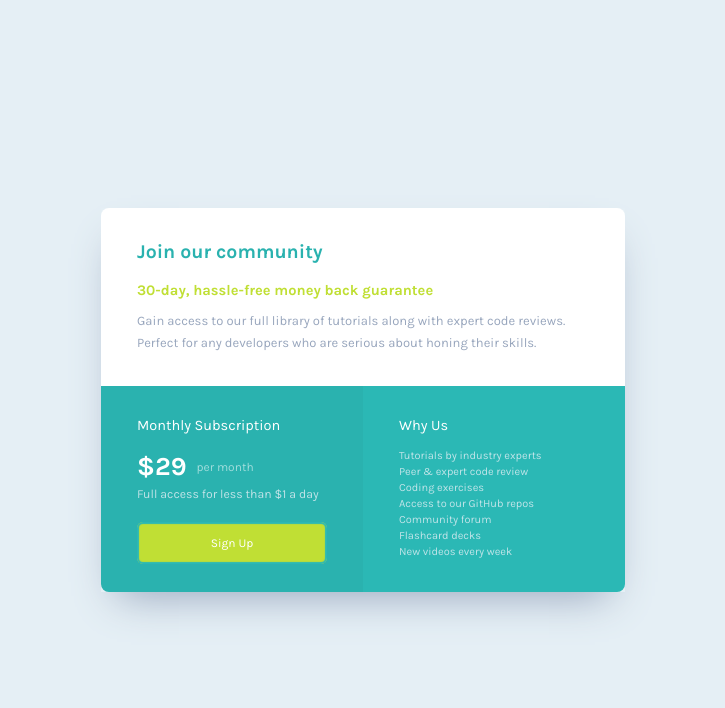
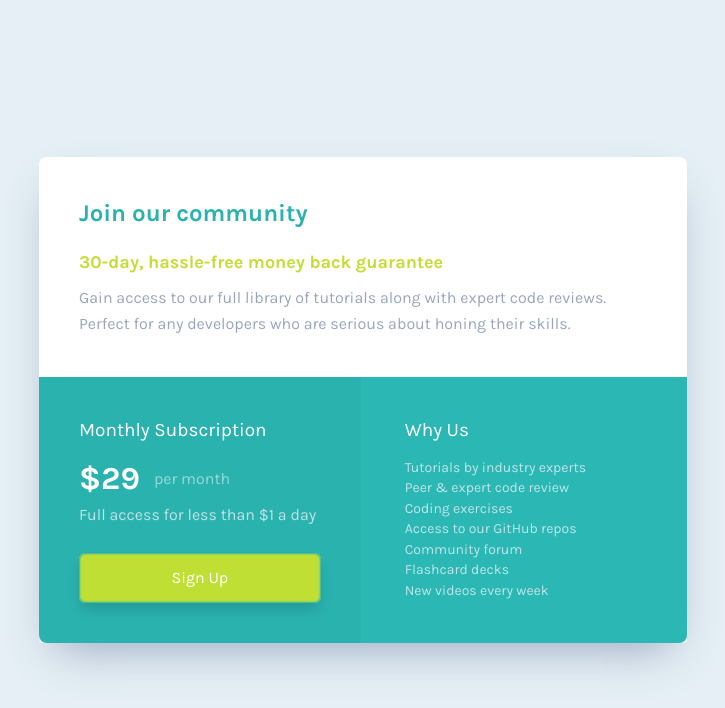
Before and after one commit to trybrito/single-price-grid-component, a React (Create React App) app: page / in a window 1280 px wide. Shown: the top 708 px of the page, without its empty margins (277-1002 px from the left). Built offline with nearby package versions, Linux system fonts and the light colour scheme.

Commit message:
refactor: desktop design

```diff
--- a/src/components/Button/styles.module.css
+++ b/src/components/Button/styles.module.css
@@ -4,7 +4,6 @@ button.btn-primary {
   @apply relative
   w-full
   p-[0.8125rem]
-  text-xs
   bg-primary-bright-yellow
   shadow-light-cyan-button
   rounded-md
--- a/src/pages/Home/styles.module.css
+++ b/src/pages/Home/styles.module.css
@@ -1,13 +1,12 @@
 main.card {
-  @apply w-131
+  @apply w-162
   shadow-card
   tablet:w-full;
 }
 
 div.top-card-container {
   @apply bg-neutral-white
-  px-9
-  py-8
+  p-10
   tablet:px-5
   tablet:pt-6
   tablet:pb-8
@@ -15,22 +14,24 @@ div.top-card-container {
 }
 
 div.top-card-container h1 {
-  @apply mb-[1.1875rem]
+  @apply mb-[1.3125rem]
   font-bold
   text-primary-cyan
   text-main-title
-  tablet:mb-5;
+  tablet:mb-5
+  tablet:text-tablet-main-title;
 }
 
 div.top-card-container div strong {
   @apply block
   text-strong-subtitle
   text-primary-bright-yellow
-  tablet:mb-3;
+  tablet:mb-3
+  tablet:text-tablet-strong-subtitle;
 }
 
 div.top-card-container div p {
-  @apply text-subtitle
+  @apply leading-[1.625rem]
   text-neutral-grayish-blue
   tablet:inline
   tablet:text-tablet-subtitle;
@@ -47,8 +48,7 @@ div.bottom-card-container {
 
 div.bottom-card-container section {
   @apply w-full
-  px-9
-  py-7
+  p-10
   tablet:p-5;
 }
 
@@ -63,9 +63,12 @@ div.bottom-card-container section.left-column {
   tablet:rounded-none;
 }
 
+section.left-column h2 {
+  @apply mb-[0.75rem];
+}
+
 section.left-column div p {
-  @apply mb-5
-  text-left-column
+  @apply mb-[1.625rem]
   text-neutral-light-gray
   opacity-80
   tablet:text-tablet-left-column;
@@ -79,18 +82,23 @@ section.left-column div strong {
 }
 
 section.left-column div strong span {
-  @apply ml-2.5
+  @apply ml-3.5
   font-normal
-  text-xs
+  text-base
   text-neutral-white
-  opacity-[0.55]
-  tablet:text-time-info;
+  opacity-50
+  tablet:text-tablet-time-mark;
 }
 
 div.bottom-card-container section.right-column {
-  @apply bg-primary-light-cyan
+  @apply px-11
+  bg-primary-light-cyan
   rounded-br-lg
   tablet:rounded-b-lg;
+}
+
+section.right-column h2 {
+  @apply mb-[0.9375rem];
 }
 
 section.right-column p {
@@ -99,7 +107,3 @@ section.right-column p {
   opacity-80
   tablet:text-tablet-right-column;
 }
-
-div.bottom-card-container h2 {
-  @apply mb-2.5;
-}
--- a/tailwind.config.js
+++ b/tailwind.config.js
@@ -27,27 +27,29 @@ module.exports = {
       "center-bottom": "center bottom",
     },
     boxShadow: {
-      card: "0 20px 40px -16px hsl(218, 22%, 67%)",
-      "light-cyan-button": "inset 0 0 1px 2px hsl(179, 62%, 44.5%)",
-      "yellow-button": "inset 0 0 1px 2px hsl(71, 73%, 54%)",
+      card: "0 20px 44px -16px hsl(218, 22%, 67%)",
+      "light-cyan-button":
+        "inset 0 0 2px 1px hsl(179, 62%, 43%), 0 8px 14px -2px rgba(0, 0, 0, 0.15)",
+      "yellow-button":
+        "inset 0 0 2px 1px hsl(71, 73%, 54%), 0 8px 14px -2px rgba(0, 0, 0, 0.15)",
     },
     extend: {
       fontSize: {
-        "main-title": ["1.21875rem", "1.5rem"],
-        "secondary-title": ["0.90625rem", "1.5rem"],
+        "main-title": ["1.5rem", "2rem"],
+        "tablet-main-title": ["1.21875rem", "1.5rem"],
+        "secondary-title": ["1.1875rem", "1.625rem"],
         "tablet-secondary-title": ["1.0625rem", "1.5rem"],
-        subtitle: ["0.8125rem", "1.375rem"],
         "tablet-subtitle": ["0.875rem", "1.375rem"],
-        "strong-subtitle": ["0.915625rem", "1rem"],
-        price: ["1.625rem", "2.375rem"],
-        "time-info": ["0.8125rem", "1rem"],
-        "left-column": ["0.765625rem", "1rem"],
+        "strong-subtitle": ["1.125rem", "1.5rem"],
+        "tablet-strong-subtitle": ["0.915625rem", "1rem"],
+        price: ["2rem", "3rem"],
+        "tablet-time-mark": ["0.8125rem", "1rem"],
         "tablet-left-column": ["0.8125rem", "1rem"],
-        "right-column": ["0.6875rem", "1rem"],
+        "right-column": ["0.875rem", "1.28125rem"],
         "tablet-right-column": ["0.75rem", "1rem"],
       },
       spacing: {
-        131: "32.75rem",
+        162: "40.5rem",
       },
     },
   },
```
